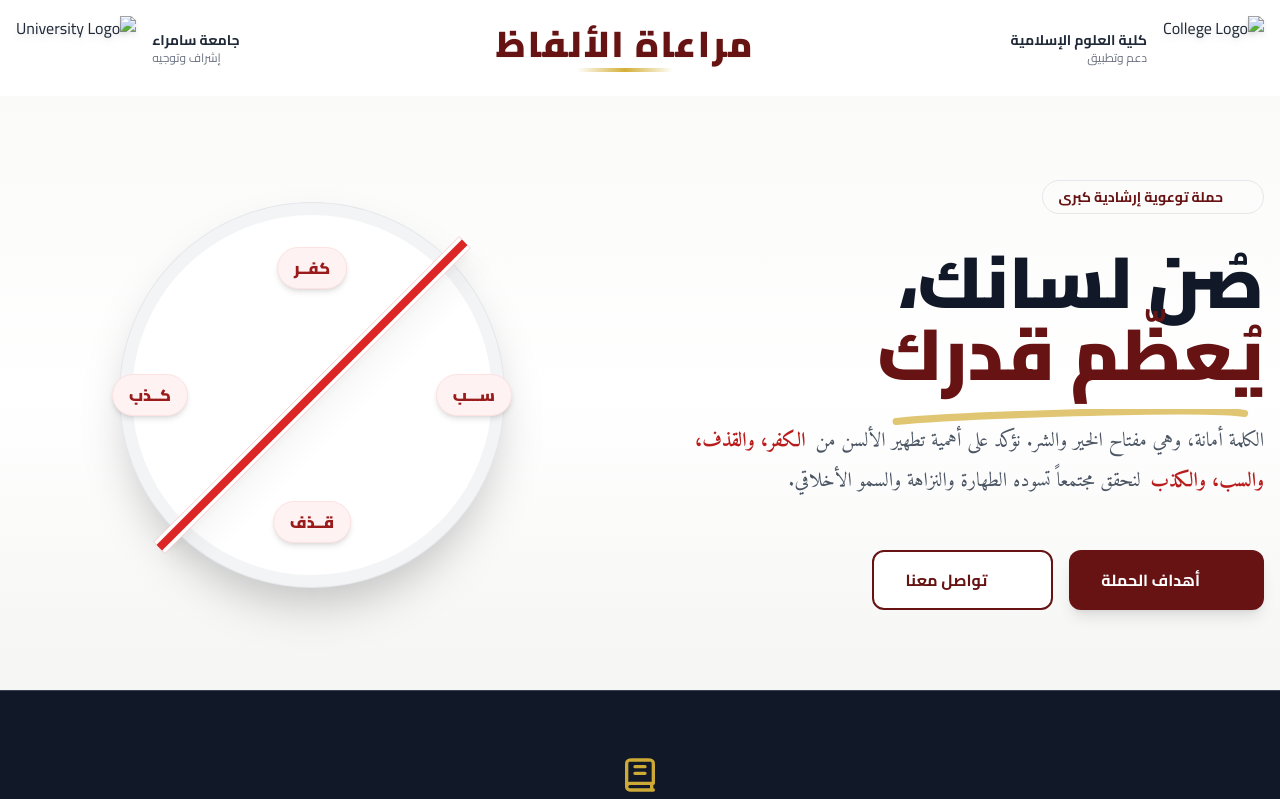
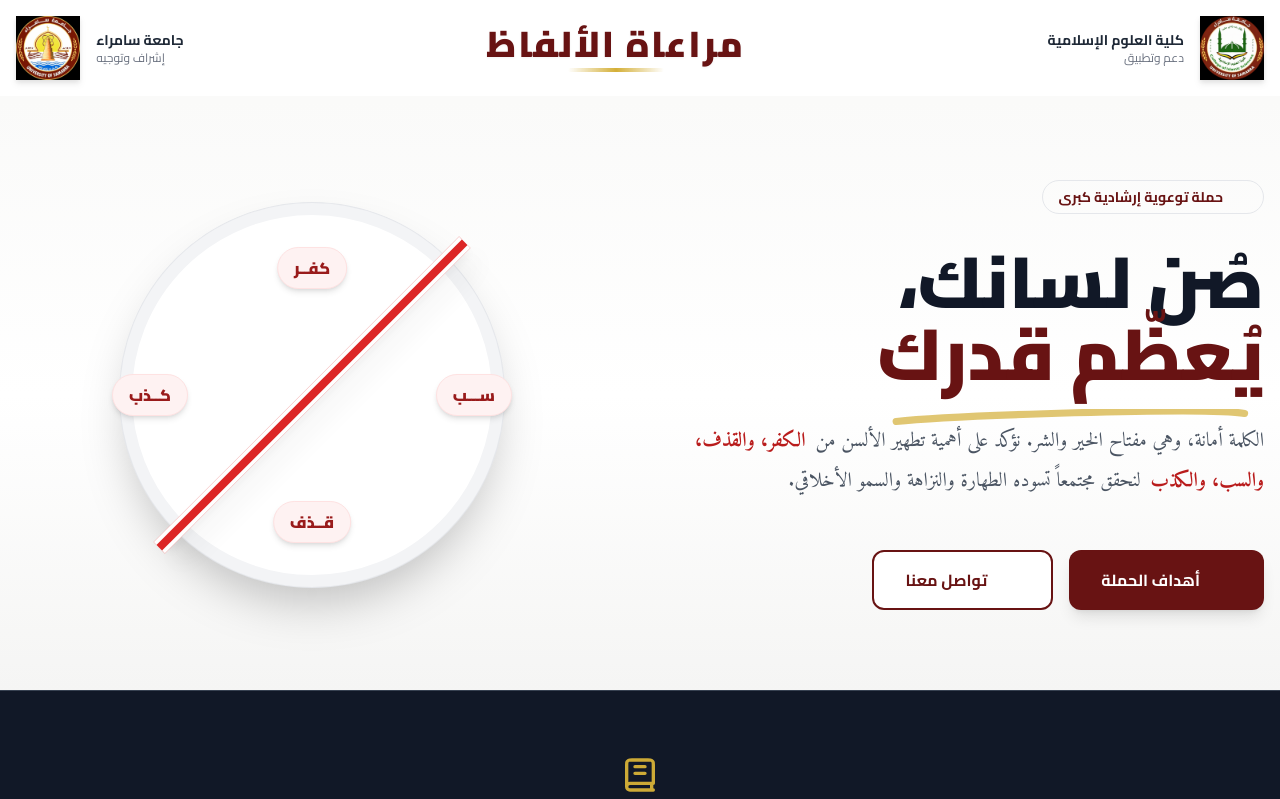
Before and after one commit to MarwanDevSpace/OPD, a plain HTML site: page index.html in a window 1280 px wide. Shown: the top 799 px of the page. Drawn offline with nearby package versions, Linux system fonts and the light colour scheme.

Commit message:
Update index.html

```diff
--- a/index.html
+++ b/index.html
@@ -110,7 +110,7 @@
 
             <!-- يمين: شعار الكلية -->
             <div class="flex items-center gap-4 transition-transform duration-300 hover:scale-105">
-                <img src="photo_1_2025-11-30_12-44-18.jpg" alt="College Logo" class="h-16 object-contain drop-shadow-md" />
+                <img src="College.jpg" alt="College Logo" class="h-16 object-contain drop-shadow-md" />
                 <div class="hidden md:block">
                     <h2 class="text-sm font-bold text-gray-800">كلية العلوم الإسلامية</h2>
                     <p class="text-xs text-gray-500">دعم وتطبيق</p>
@@ -129,7 +129,7 @@
                     <h2 class="text-sm font-bold text-gray-800">جامعة سامراء</h2>
                     <p class="text-xs text-gray-500">إشراف وتوجيه</p>
                 </div>
-                <img src="photo_2_2025-11-30_12-44-18.jpg" alt="University Logo" class="h-16 object-contain drop-shadow-md" />
+                <img src="University.jpg" alt="University Logo" class="h-16 object-contain drop-shadow-md" />
             </div>
         </div>
     </header>
@@ -555,4 +555,5 @@
         });
     </script>
 </body>
+
 </html>
```
